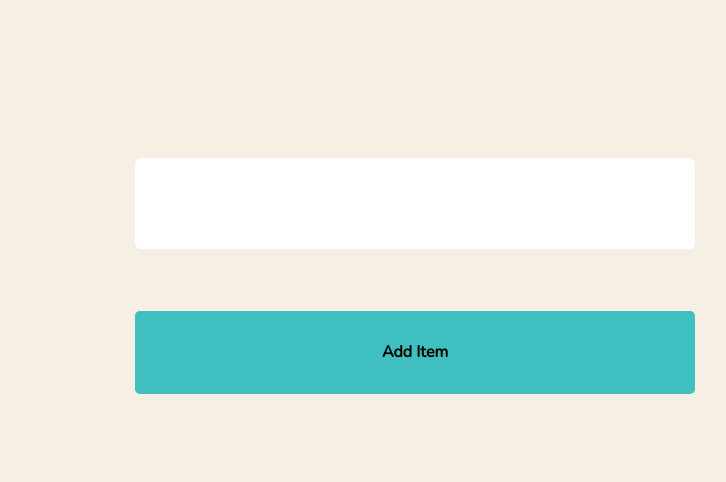
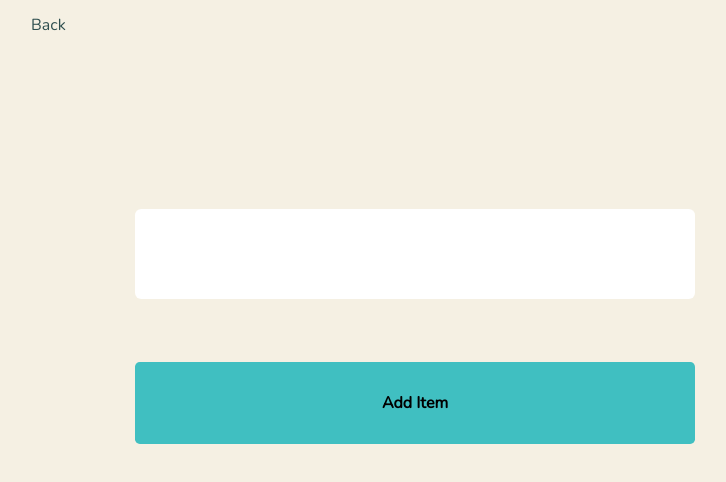
Before and after one commit to rulflyfly/list-app, a plain HTML site: page index.html in a window 1280 px wide. Both pictures are taken after a click on the button "Check Previous List". Shown: the whole page, without its empty margins (225-951 px from the left). Drawn offline with nearby package versions, Linux system fonts and the light colour scheme.

Commit message:
add back button

```diff
--- a/main.js
+++ b/main.js
@@ -131,6 +131,25 @@ previousLists.addEventListener('click', () => {
 
     appendToDiv(divTwo, h1, addItem, add, ul);
 
+    const back = document.createElement('button');
+    $(back).addClass('back').text('Back');
+    $(divTwo).prepend(back);
+    $(back).on('click', () => {
+        hide.style.display = 'block';
+        divOne.style.display = "block";
+
+
+
+        setTimeout(() => {
+            hide.style.opacity = '1';
+            divOne.style.opacity = '1';
+        }, 100)
+
+        divTwo.removeChild(ul);
+        wrapper.removeChild(divTwo);
+
+    })
+
     setTimeout(() => {
         hide.style.display = 'none';
         divOne.style.display = 'none';
--- a/scss/components/_buttons.scss
+++ b/scss/components/_buttons.scss
@@ -3,7 +3,6 @@
     &-ok {
         @extend %btn-focus;
         padding: 1em;
-        transition: 1s;
         display: block;
         margin: 0 auto;
         width: 70%;
@@ -29,6 +28,16 @@
         color: $white;
     }
 
+}
+
+.back {
+    @extend %btn-focus;
+    padding: .5em;
+    margin: .5em;
+    border: none;
+    border-radius: .2em;
+    background: none;
+    color: $text-primary-color;
 }
 
 
```
Also changed, not shown: css/style.css, 1 other file.
